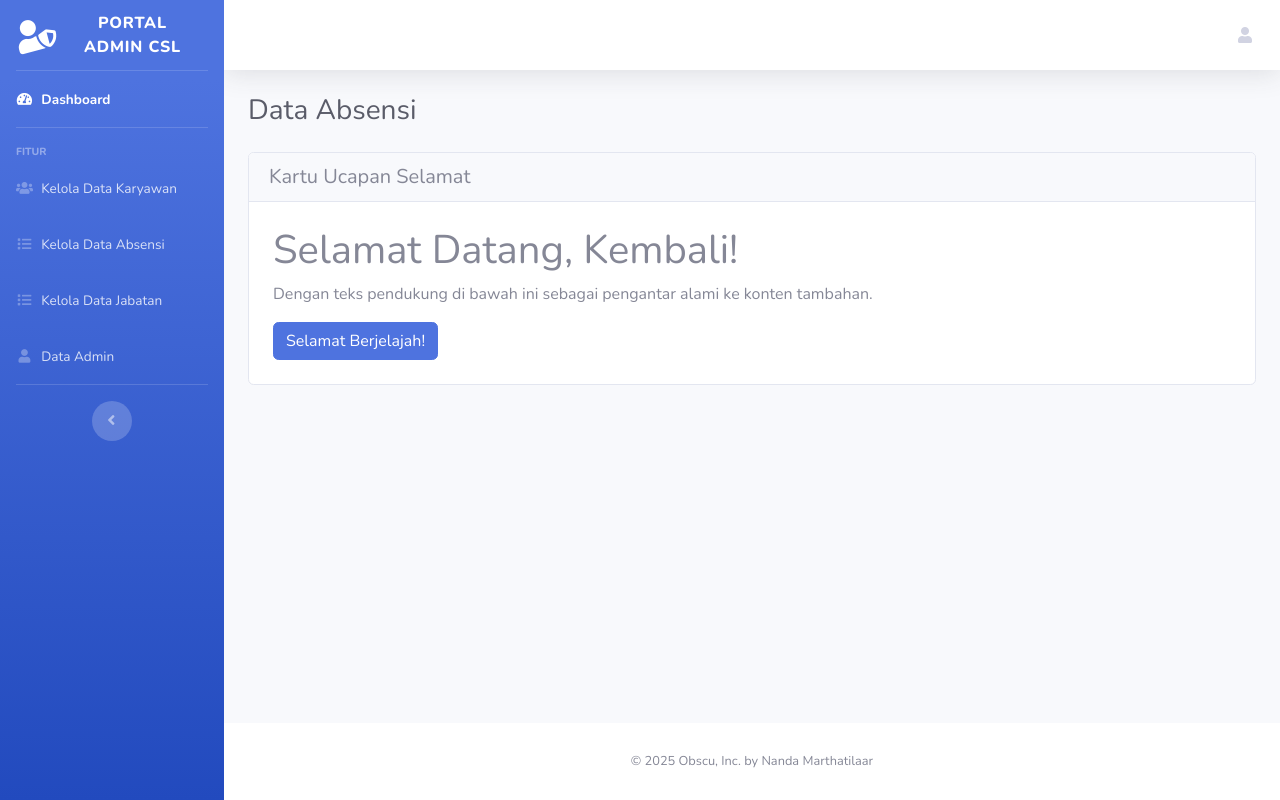
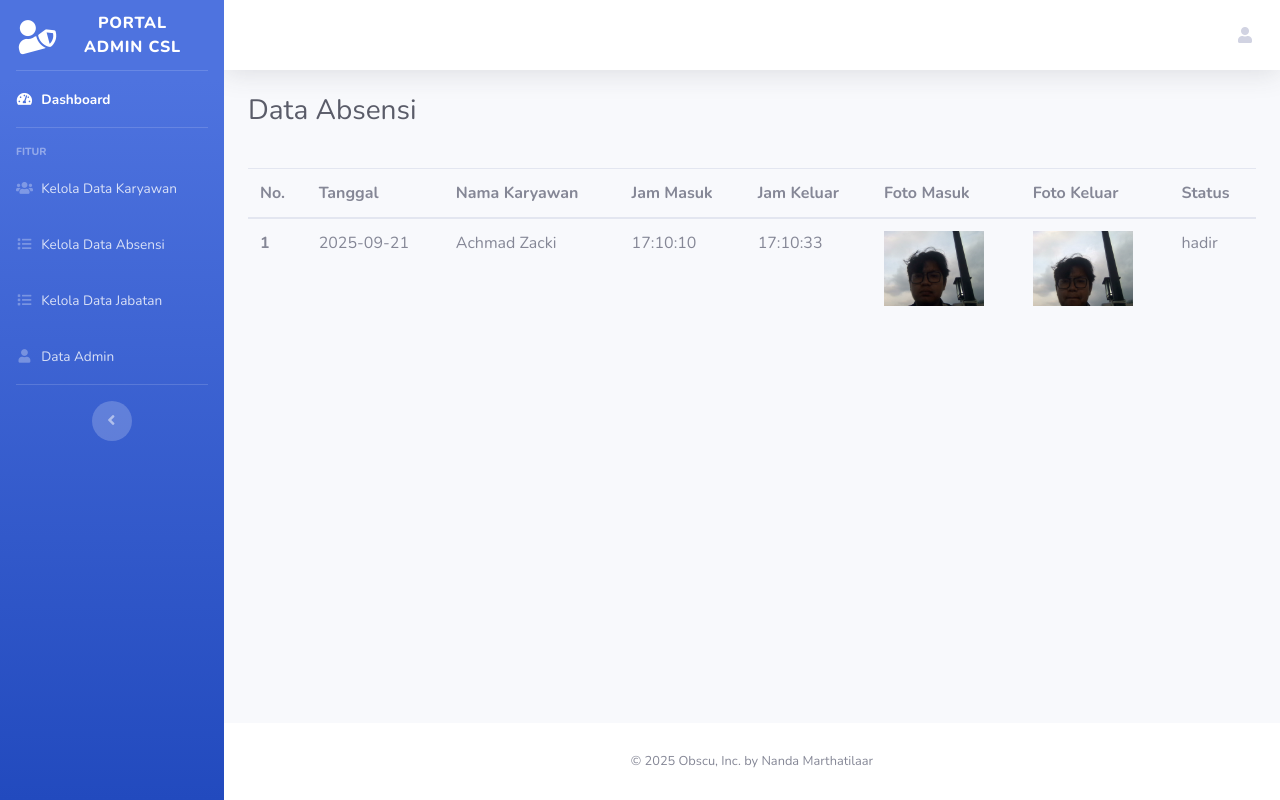
Before and after one commit to rochmans26/sistem-informasi-absensi, a CodeIgniter app: page /proto-absensi/index.php/admin/data_absensi in a window 1280 px wide. Run offline with CodeIgniter, Linux system fonts and the light colour scheme; data comes from the database, SQL or seed files in the repository; both versions use the stored data as it was after the commit; some libraries are stand-ins or nearby versions.

Commit message:
Menyelesaikan fitur history

```diff
--- a/application/controllers/Admin.php
+++ b/application/controllers/Admin.php
@@ -10,6 +10,7 @@ class Admin extends CI_Controller
         $this->load->model('Karyawan_model');
         $this->load->model('Jabatan_model');
         $this->load->model('Absensi_model');
+        $this->load->model('SendEmail');
         $this->load->library('form_validation');
     }
     public function render_view($title, $page, $page_data = [], $custom_js = [])
@@ -50,7 +51,7 @@ class Admin extends CI_Controller
                 $prefix = 'KCSL-';
                 break;
             case 'kode_karyawan': // Jika case kosong, tidak menggunakan prefix
-                $prefix = 'KCSL-';
+                $prefix = '25';
                 break;
             default:
                 throw new Exception('Case tidak dikenali: ' . $case);
@@ -202,7 +203,7 @@ class Admin extends CI_Controller
                 ]));
             return;
         }
-        $kode_karyawan = $email;
+        $kode_karyawan = $this->generate_kode_unik(5, 'kode_karyawan', 'tb_karyawan', 'kode_karyawan');
 
         // Siapkan data untuk disimpan
         $data = [
@@ -223,6 +224,7 @@ class Admin extends CI_Controller
         ];
 
         if ($this->Karyawan_model->insert($data)) {
+            $this->SendEmail->typeMessage(5, $email, $data['nm_karyawan'], ['kode' => $kode_karyawan]);
             echo json_encode(['status' => 'success']);
         } else {
             echo json_encode(['status' => 'error', 'message' => 'Gagal menyimpan data ke database.']);
@@ -244,74 +246,6 @@ class Admin extends CI_Controller
             mt_rand(0, 0xffff)
         );
     }
-    // public function tambah_karyawan()
-    // {
-    //     $this->load->library('form_validation');
-
-    //     // Set rules validasi
-    //     $this->form_validation->set_rules('uuid', 'UUID', 'required');
-    //     $this->form_validation->set_rules('nm_karyawan', 'Nama Karyawan', 'required');
-
-    //     if ($this->form_validation->run() === FALSE) {
-    //         // Kirim error per input field
-    //         $errors = [
-    //             'uuid' => form_error('uuid', '', ''),
-    //             'nm_karyawan' => form_error('nm_karyawan', '', '')
-    //         ];
-
-    //         $this->output
-    //             ->set_content_type('application/json')
-    //             ->set_output(json_encode(['status' => 'error', 'errors' => $errors]));
-    //         return;
-    //     }
-
-    //     // Cek apakah UUID sudah digunakan
-    //     $uuid = $this->input->post('uuid', true);
-    //     if ($this->Karyawan_model->is_uuid_exist($uuid)) {
-    //         $this->output
-    //             ->set_content_type('application/json')
-    //             ->set_output(json_encode([
-    //                 'status' => 'error',
-    //                 'errors' => ['uuid' => 'UUID sudah digunakan.']
-    //             ]));
-    //         return;
-    //     }
-
-    //     $nama = $this->input->post('nm_karyawan', true);
-
-    //     // Siapkan data
-    //     $data = [
-    //         'uuid' => $uuid,
-    //         'nm_karyawan' => $nama
-    //     ];
-
-    //     if ($this->Karyawan_model->insert($data) == true) {
-    //         echo json_encode(['status' => 'success']);
-    //     } else {
-    //         echo json_encode(['status' => 'error', 'message' => 'Gagal menyimpan data ke database.']);
-    //     }
-
-    //     // Simpan ke database
-    //     // if ($this->Karyawan_model->insert($data)) {
-    //     //     $this->output
-    //     //         ->set_content_type('application/json')
-    //     //         ->set_output(json_encode([
-    //     //             'status' => 'success',
-    //     //             'message' => 'Data karyawan berhasil disimpan.'
-    //     //         ]));
-    //     //     // Menjadi:
-    //     //     // header('Content-Type: application/json');
-    //     //     // echo json_encode(['status' => 'success', 'message' => 'Data berhasil disimpan.']);
-    //     //     // exit;
-    //     // } else {
-    //     //     $this->output
-    //     //         ->set_content_type('application/json')
-    //     //         ->set_output(json_encode([
-    //     //             'status' => 'error',
-    //     //             'message' => 'Gagal menyimpan data ke database.'
-    //     //         ]));
-    //     // }
-    // }
 
     public function edit_karyawan()
     {
@@ -403,36 +337,7 @@ class Admin extends CI_Controller
                 ]));
         }
     }
-    // public function edit_karyawan()
-    // {
-    //     $id = $this->input->post('id');
-    //     // Set rules validasi
-    //     $this->form_validation->set_rules('uuid', 'UUID', 'required');
-    //     $this->form_validation->set_rules('nm_karyawan', 'Nama Karyawan', 'required');
 
-    //     if ($this->form_validation->run() == FALSE) {
-    //         echo json_encode([
-    //             'status' => 'error',
-    //             'errors' => $this->form_validation->error_array()
-    //         ]);
-    //         return;
-    //     }
-
-    //     $nama = $this->input->post('nm_karyawan', true);
-
-    //     // Siapkan data
-    //     $data = [
-    //         'uuid' => $this->input->post('uuid', true),
-    //         'nm_karyawan' => $nama
-    //     ];
-
-    //     // Simpan ke database
-    //     if ($this->Karyawan_model->update($id, $data)) {
-    //         echo json_encode(['status' => 'success']);
-    //     } else {
-    //         echo json_encode(['status' => 'error', 'message' => 'Gagal menyimpan data ke database.']);
-    //     }
-    // }
 
     public function hapus_karyawan()
     {
@@ -461,15 +366,6 @@ class Admin extends CI_Controller
             ]);
         }
     }
-    public function data_absensi()
-    {
-        $title = "Data Absensi";
-        $page = 'admin/pages/blank';
-        $page_data = [];
-        $custom_js = $this->load->view('admin/template/scripts/dashboardScripts', [], TRUE);
-        return $this->render_view($title, $page, $page_data, $custom_js);
-    }
-
 
     // Kelola Jabatan
     public function data_jabatan()
@@ -634,4 +530,17 @@ class Admin extends CI_Controller
             ]);
         }
     }
+
+
+    public function data_absensi()
+    {
+        $title = "Data Absensi";
+        $page = 'admin/pages/data_absensi_page';
+        $page_data = [
+            'data' => $this->Absensi_model->get_all_absensi()
+        ];
+        $custom_js = $this->load->view('admin/template/scripts/dataAbsensiScripts', [], TRUE);
+        return $this->render_view($title, $page, $page_data, $custom_js);
+    }
+
 }
--- a/application/controllers/Index.php
+++ b/application/controllers/Index.php
@@ -29,7 +29,7 @@ class Index extends CI_Controller
     }
     public function index()
     {
-        $data['karyawan'] = $this->Karyawan_model->get_all();
+        $data['karyawan'] = $this->Karyawan_model->getKaryawan();
         $this->load->view('index', $data);
     }
     public function proses()
--- a/application/models/Absensi_model.php
+++ b/application/models/Absensi_model.php
@@ -12,7 +12,7 @@ class Absensi_model extends CI_Model
     public function verify_password($id_karyawan, $kode_karyawan)
     {
         $karyawan = $this->db->get_where('tb_karyawan', ['id' => $id_karyawan])->row();
-        if ($karyawan->kode_karyawan == $kode_karyawan) {
+        if (password_verify($kode_karyawan, $karyawan->kode_karyawan)) {
             // jika password disimpan dalam bentuk hash
             return true;
         }
@@ -41,10 +41,12 @@ class Absensi_model extends CI_Model
 
     public function absen_keluar($id_absensi, $foto)
     {
+        $current_time = $this->get_database_time();
         $this->db->where('id', $id_absensi);
         $this->db->update('tb_absensi', [
-            'jam_keluar' => date('H:i:s'),
-            'foto_keluar' => $foto
+            'jam_keluar' => $current_time->time,
+            'foto_keluar' => $foto,
+            'status' => 'hadir'
         ]);
     }
 
--- a/application/models/Karyawan_model.php
+++ b/application/models/Karyawan_model.php
@@ -18,6 +18,11 @@ class Karyawan_model extends CI_Model
             ->order_by('id', 'DESC')
             ->get('tb_karyawan')
             ->result();
+    }
+
+    public function getKaryawan()
+    {
+        return $this->db->get('tb_karyawan')->result();
     }
     public function get_data_karyawan($id)
     {
--- a/application/models/SendEmail.php
+++ b/application/models/SendEmail.php
@@ -13,9 +13,9 @@ class SendEmail extends CI_Model
     {
         $config = [
             'protocol' => 'smtp',
-            'smtp_host' => 'your_host',
-            'smtp_user' => 'yourmail@gmail.com',
-            'smtp_pass' => 'xxxx xxxx xxxx xxxx',
+            'smtp_host' => 'smtp.gmail.com',
+            'smtp_user' => 'shylouproject.official@gmail.com',
+            'smtp_pass' => 'fijw tkrt otrr mgnw',
             'smtp_port' => 587,
             'smtp_crypto' => 'tls',
             'mailtype' => 'html',
@@ -32,7 +32,7 @@ class SendEmail extends CI_Model
         $this->email->initialize($this->configureEmail());
 
         // Set pengirim, penerima, dan isi email
-        $this->email->from('yourmail@gmail.com', 'Your-App');
+        $this->email->from('shylouproject.official@gmail.com', 'Crepes Susu Lembang Factory');
         $this->email->to($receipt);
         $this->email->subject($subject);
         $this->email->message($message);
@@ -129,6 +129,9 @@ class SendEmail extends CI_Model
             case 3: // Type reporting
                 $this->type_reporting();
                 break;
+            case 5: // Type reporting
+                $this->type_sendpw($email, $name, $data);
+                break;
             case 4: // Type reporting
                 $this->type_history_checkup($email, $name, $data);
                 break;
@@ -137,6 +140,31 @@ class SendEmail extends CI_Model
                 show_404(); // Jika type tidak dikenal
                 break;
         }
+    }
+
+    private function type_sendpw($email, $name, $data)
+    {
+        $confMessage = '
+        <div class="email-container" style="font-family: Arial, sans-serif; line-height: 1.6; color: #333;">
+            <div class="email-header" style="background: #f4f4f4; padding: 20px; text-align: center;">
+                <h1 style="color: #555;">Halo, ' . htmlspecialchars($name) . '!</h1>
+            </div>
+            <div class="email-body" style="padding: 20px;">
+                <p>Terima kasih telah bergabung dengan kami. Kami sangat senang bisa menyambut Anda di perusahaan kami.</p>
+                <p>Berikut Kode Karyawan Anda:</p>
+                <p style="text-align: center;">
+                    <a href="#" style="display: inline-block; padding: 10px 20px; background: #28a745; color: #fff; text-decoration: none; border-radius: 5px;">' . htmlspecialchars($data['kode']) . '</a>
+                </p>
+                <p>Silahkan hubungi Technical Support, jika butuh bantuan!</p>
+                <p>Salam hangat,</p>
+                <p><strong>Crepes Semprong Susu Lembang Factory</strong></p>
+            </div>
+            <div class="email-footer" style="background: #f4f4f4; padding: 10px; text-align: center;">
+                <p>&copy; 2025 Crepes Semprong Susu Lembang Factory. All rights reserved.</p>
+            </div>
+        </div>';
+        $message = $this->templateMessage($confMessage);
+        return $this->sendMessage('Crepes Semprong Susu Lembang Factory | no-reply', $message, $email);
     }
 
     // Method untuk konfirmasi
--- /dev/null
+++ b/application/views/admin/pages/data_absensi_page.php
@@ -0,0 +1,42 @@
+<div class="row">
+    <div class="col-12">
+        <div class="my-3">
+        </div>
+        <div class="table-responsive">
+            <table class="table">
+                <thead>
+                    <tr>
+                        <th scope="col">No.</th>
+                        <th scope="col">Tanggal</th>
+                        <th scope="col">Nama Karyawan</th>
+                        <th scope="col">Jam Masuk</th>
+                        <th scope="col">Jam Keluar</th>
+                        <th scope="col">Foto Masuk</th>
+                        <th scope="col">Foto Keluar</th>
+                        <th scope="col">Status</th>
+                    </tr>
+                </thead>
+                <tbody>
+                    <?php
+                    $no = $this->uri->segment(3) + 1;
+                    foreach ($data['data'] as $item) { ?>
+                        <tr>
+                            <th scope="row"><?= $no++; ?></th>
+                            <td><?= $item->tgl_absensi ?></td>
+                            <td><?= $item->nm_karyawan; ?></td>
+                            <td><?= $item->jam_masuk; ?></td>
+                            <td><?= $item->jam_keluar; ?></td>
+                            <td><img src="<?= base_url('uploads/' . $item->foto_masuk); ?>" alt="" width="100px"> </td>
+                            <td><img src="<?= base_url('uploads/' . $item->foto_keluar); ?>" alt="" width="100px"> </td>
+                            <td><?= $item->status; ?></td>
+                        </tr>
+                    <?php } ?>
+                </tbody>
+            </table>
+            <!-- pagination -->
+            <!-- <div class="d-flex justify-content-end">
+
+            </div> -->
+        </div>
+    </div>
+</div>
--- a/application/views/admin/pages/data_karyawan_page.php
+++ b/application/views/admin/pages/data_karyawan_page.php
@@ -185,8 +185,8 @@
                                 <option value="SMP">SMP</option>
                                 <option value="SMA">SMA</option>
                                 <option value="SMK">SMK</option>
-                                <option value="S1">S1</option>
-                                <option value="S2">S2</option>
+                                <option value="S-1">S1</option>
+                                <option value="S-2">S2</option>
                             </select>
                             <div class="invalid-feedback" id="error-pendidikan_terakhir">Pendidikan terakhir wajib
                                 dipilih</div>
--- /dev/null
+++ b/application/views/admin/template/scripts/dataAbsensiScripts.php
@@ -0,0 +1,2 @@
+<script src="https://cdn.jsdelivr.net/npm/sweetalert2@11"></script>
+<script></script>
```
Also changed, not shown: db/db_semprong.sql (+25 -11 lines), uploads/68cfb4c871c45.png (added), uploads/68cfce1767890.png (added), uploads/68cfce4998435.png (added), uploads/68cfcf0203dda.png (added), uploads/68cfcf1947efe.png (added).
